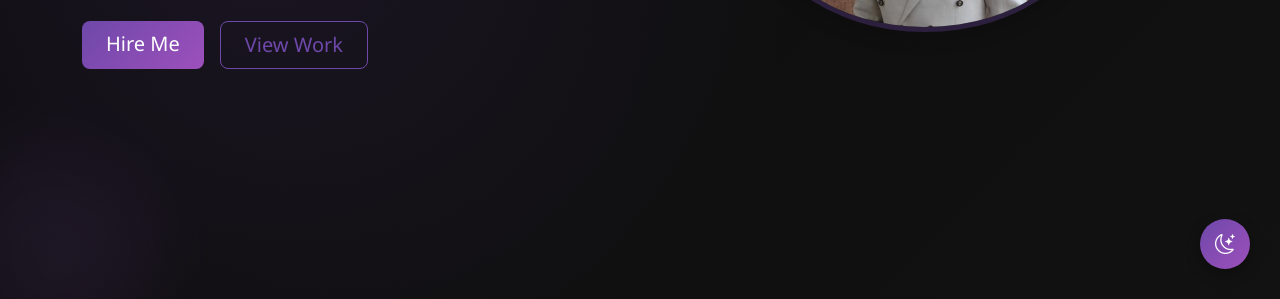
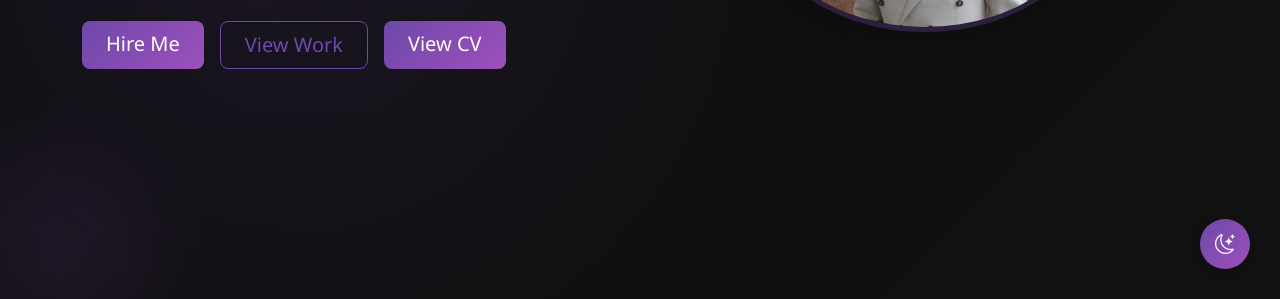
Before and after one commit to EbrahimShabann/portfolio, a plain HTML site: page index.html in a window 1280 px wide. Shown: the part 501-800 px from the top of the page. Drawn offline with nearby package versions, Linux system fonts and the light colour scheme.

Commit message:
add cv btn

```diff
--- a/index.html
+++ b/index.html
@@ -510,6 +510,9 @@
                     <div class="d-flex gap-3">
                         <a href="#contact" class="btn btn-primary-custom btn-lg px-4">Hire Me</a>
                         <a href="#projects" class="btn btn-outline-custom btn-lg px-4">View Work</a>
+                         <a href="https://drive.google.com/drive/folders/14j-RW3-6zz0ii-N2zQLab1gXTR0mkKzF?usp=drive_link"
+                        target="_blank" class="btn btn-primary-custom btn-lg px-4">View CV</a>
+
                     </div>
                 </div>
                 <div class="col-lg-6 text-center">
```
